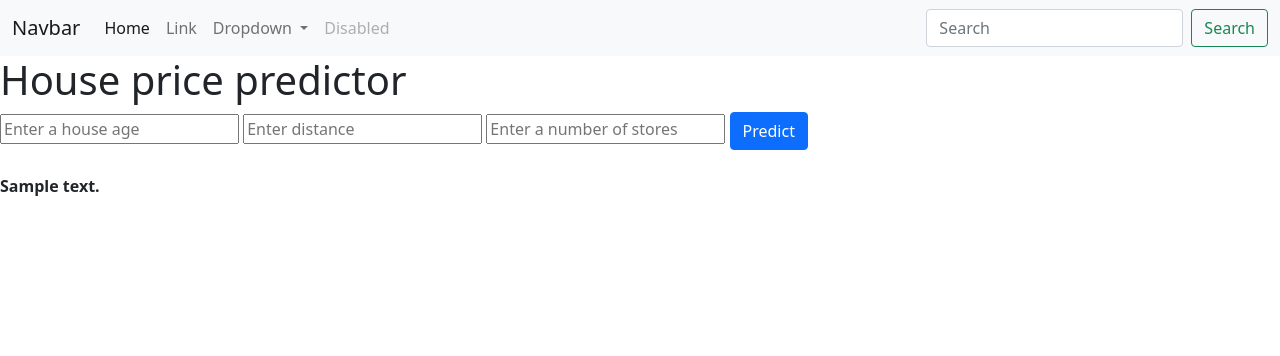
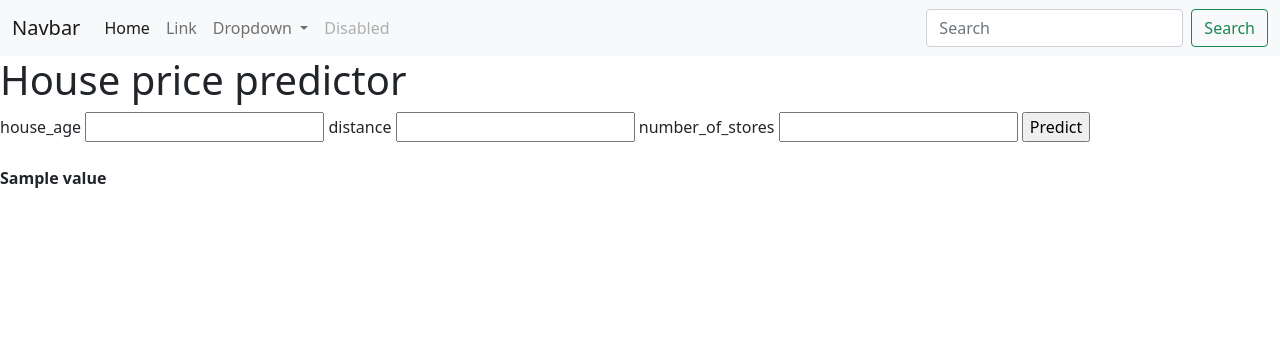
Before and after one commit to thuyluu9595/simple-ML-web-with-Flask, a Flask app: template templates/index.html in a window 1280 px wide. Shown: the top 356 px of the page. Run offline with Flask 2, Linux system fonts and the light colour scheme; the template is opened without the code that fills it: values that come from a table or form of the project are taken from there, most other values are stand-ins (such as "Sample title", 1, 10 or a date in 2020); parts of the project's set-up code (start-up, migrations or seed data) failed here and were passed over.

Commit message:
added form.py, fixed app.py to bring the predictor to home screen, added form to index.html

```diff
--- a/app.py
+++ b/app.py
@@ -1,21 +1,30 @@
-from flask import Flask, render_template, request
+from flask import Flask, render_template, request, session, url_for, redirect
 import pickle
+from forms import HousePricePredictorForm
 
+
+app = Flask(__name__)
+app.config['SECRET_KEY'] = '6a75dcbc0976d995ebb55ede81bd7ebab4fc97bac3259f21d7314744a5ff794d'
 model_name = 'ml-model/model.sav'
-app = Flask(__name__)
-model = pickle.load(open(model_name,'rb'))
+model = pickle.load(open(model_name, 'rb'))
 
-@app.route("/")
-def home():
-    return render_template('index.html')
 
-@app.route("/prediction", methods=['POST'])
+# @app.route("/")
+# def home():
+#     return render_template('index.html')
+
+
+@app.route("/", methods=['GET', 'POST'])
 def prediction():
-    houseAge = int(request.form['house_age'])
-    distance_ = int(request.form['distance'])
-    numberStores = int(request.form['number_stores'])
-    pred = round(model.predict([[houseAge,distance_,numberStores]])[0])
-    return render_template('index.html', text=f'House price of unit are is {pred}')
+    form = HousePricePredictorForm()
+    if form.validate_on_submit():
+        house_age = form.house_age.data
+        distance_ = form.distance.data
+        number_stores = form.number_of_stores.data
+        pred = round(model.predict([[house_age, distance_, number_stores]])[0])
+        return render_template('index.html', form=form, value=pred)
+    return render_template('index.html', form=form)
+
 
 if __name__ == "__main__":
-    app.run()
+    app.run(debug=True)
--- /dev/null
+++ b/forms.py
@@ -0,0 +1,10 @@
+from flask_wtf import FlaskForm
+from wtforms import SubmitField, IntegerField
+from wtforms.validators import DataRequired
+
+
+class HousePricePredictorForm(FlaskForm):
+    house_age = IntegerField('house_age', validators=[DataRequired()])
+    distance = IntegerField('distance', validators=[DataRequired()])
+    number_of_stores = IntegerField('number_of_stores', validators=[DataRequired()])
+    submit = SubmitField('Predict')
--- a/templates/index.html
+++ b/templates/index.html
@@ -14,7 +14,7 @@
     <div class="collapse navbar-collapse" id="navbarSupportedContent">
       <ul class="navbar-nav me-auto mb-2 mb-lg-0">
         <li class="nav-item">
-          <a class="nav-link active" aria-current="page" href="{{url_for('home')}}">Home</a>
+          <a class="nav-link active" aria-current="page" href="{{url_for('prediction')}}">Home</a>
         </li>
         <li class="nav-item">
           <a class="nav-link" href="#">Link</a>
@@ -45,14 +45,18 @@
 <body>
 <div>
   <h1>House price predictor</h1>
-  <form action="{{ url_for('prediction')}}" method="post">
-    <input type="text" name="house_age" placeholder="Enter a house age" required="true">
-    <input type="text" name="distance" placeholder="Enter distance" required="true">
-    <input type="text" name="number_stores" placeholder="Enter a number of stores" required="true">
-    <button type="submit" class="btn btn-primary" >Predict</button>
+    {% if form %}
+  <form method="POST">
+      {{ form.hidden_tag() }}
+      {{ form.house_age.label }} {{ form.house_age() }}
+      {{ form.distance.label }} {{ form.distance() }}
+      {{ form.number_of_stores.label }} {{ form.number_of_stores() }}
+      {{ form.submit() }}
   </form>
+    {% else %}
+    {% endif %}
   <br>
-  <b> {{ text }} </b>
+  <b> {{ value }} </b>
 </div>
 
 </body>
```
